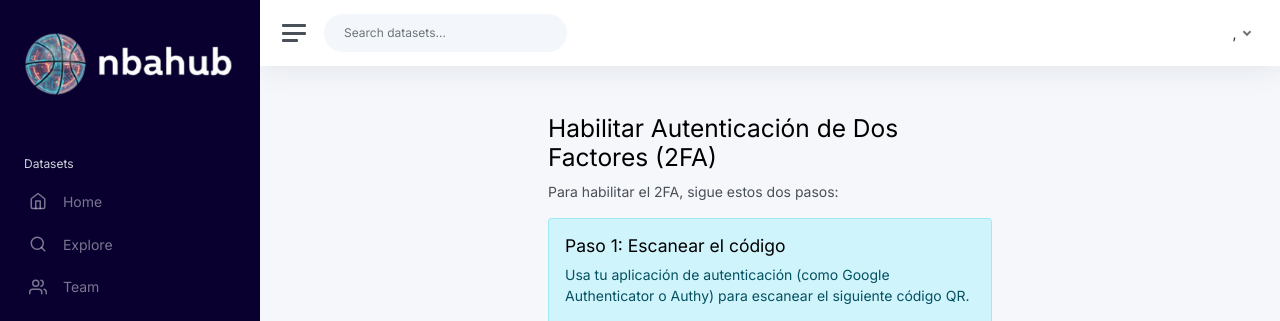
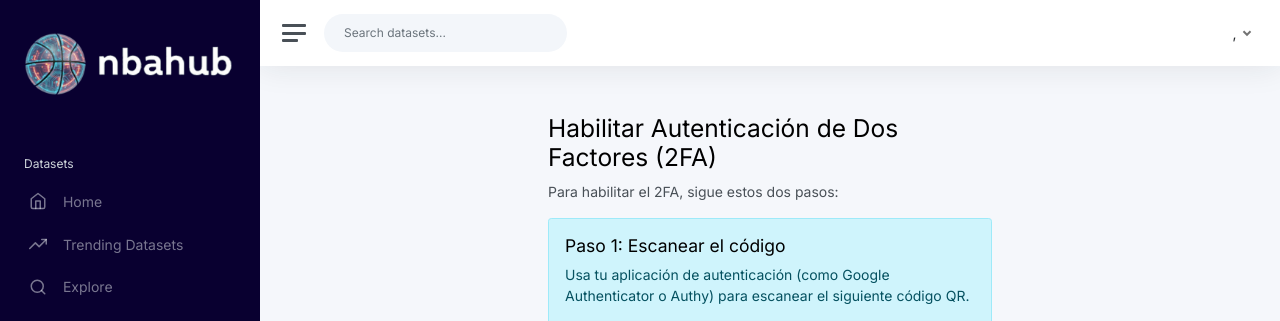
Before and after one commit to EGC-G2-M/nba-hub, a Flask app: page /settings/2fa/enable in a window 1280 px wide. Shown: the top 321 px of the page. Run offline with Flask 3, Linux system fonts and the light colour scheme; the visitor is signed in with stand-in values (Sample User, id 1); data comes from the database, SQL or seed files in the repository; parts of the project's set-up code (start-up, migrations or seed data) failed here and were passed over; some libraries are stand-ins or nearby versions.

Commit message:
feat: added trending dataset button in app/templates/base_template.html refs #8

```diff
--- a/app/templates/base_template.html
+++ b/app/templates/base_template.html
@@ -55,6 +55,12 @@ chico sundermann">
                 <li class="sidebar-item {{ 'active' if request.endpoint == 'public.index' else '' }}">
                     <a class="sidebar-link" href="{{ url_for('public.index') }}">
                         <i class="align-middle" data-feather="home"></i> <span class="align-middle">Home</span>
+                    </a>
+                </li>
+
+                <li class="sidebar-item {{ 'active' if request.endpoint == 'trendingdataset.index' else '' }}">
+                    <a class="sidebar-link" href="{{ url_for('trendingdataset.index') }}">
+                        <i class="align-middle" data-feather="trending-up"></i> <span class="align-middle">Trending Datasets</span>
                     </a>
                 </li>
 
```
